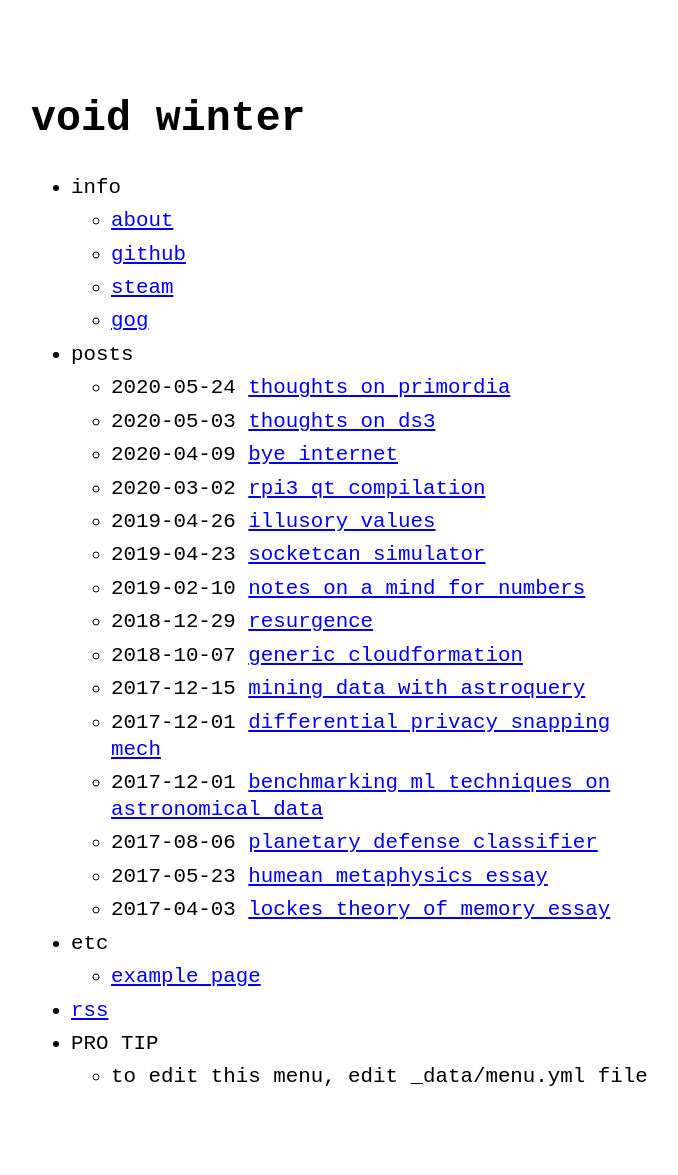
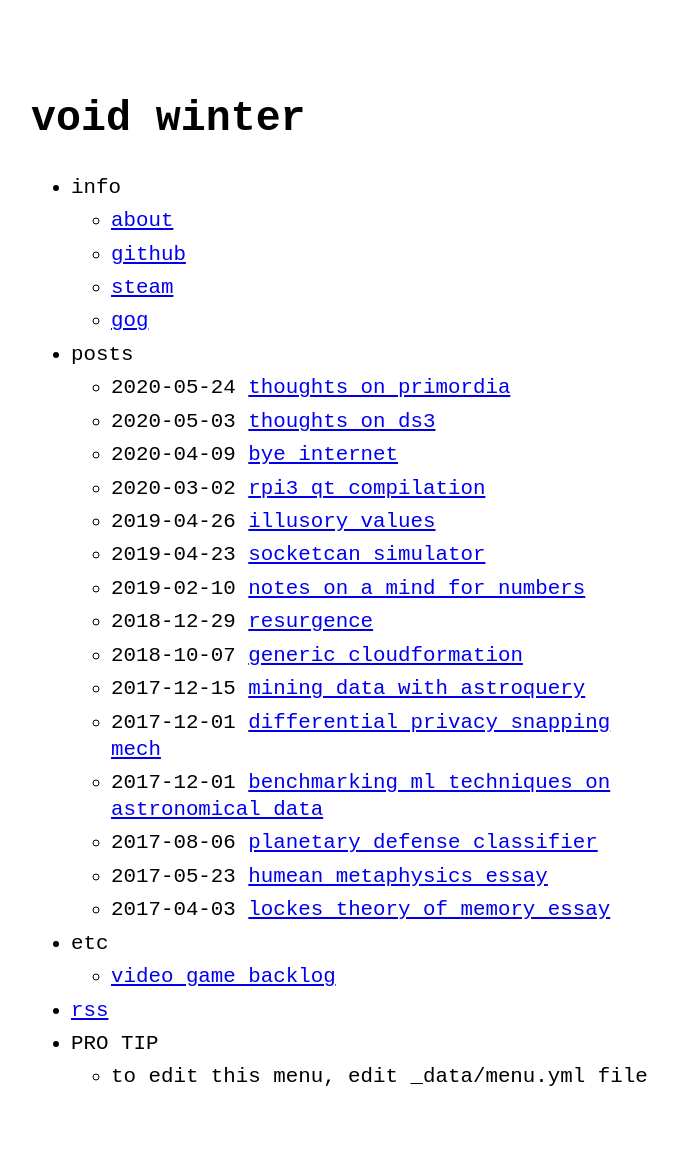
Before and after one commit to deadoceans/deadoceans.github.io, a Jekyll site: the page built from index.md, in a window 1280 px wide. Shown: the whole page, without its empty margins (289-967 px from the left). Built offline with Jekyll 4.4.1, drawn with Linux system fonts in a browser that asks for light colours.

Commit message:
Update menu.yml

```diff
--- a/_data/menu.yml
+++ b/_data/menu.yml
@@ -22,8 +22,8 @@ entries:
   - title: etc
     url: false
     entries:
-      - title: example page
-        url: about
+      - title: video game backlog
+        url: games-list
 
   - title: rss
     url: feed.xml
```
